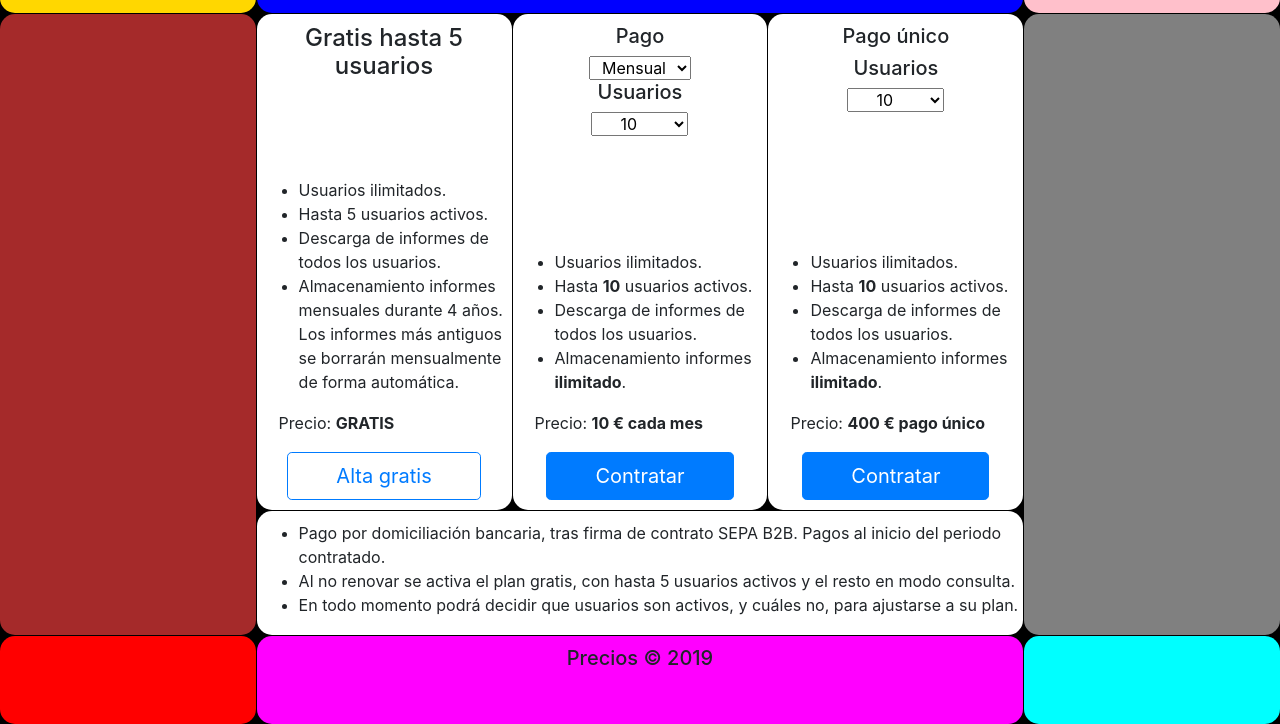
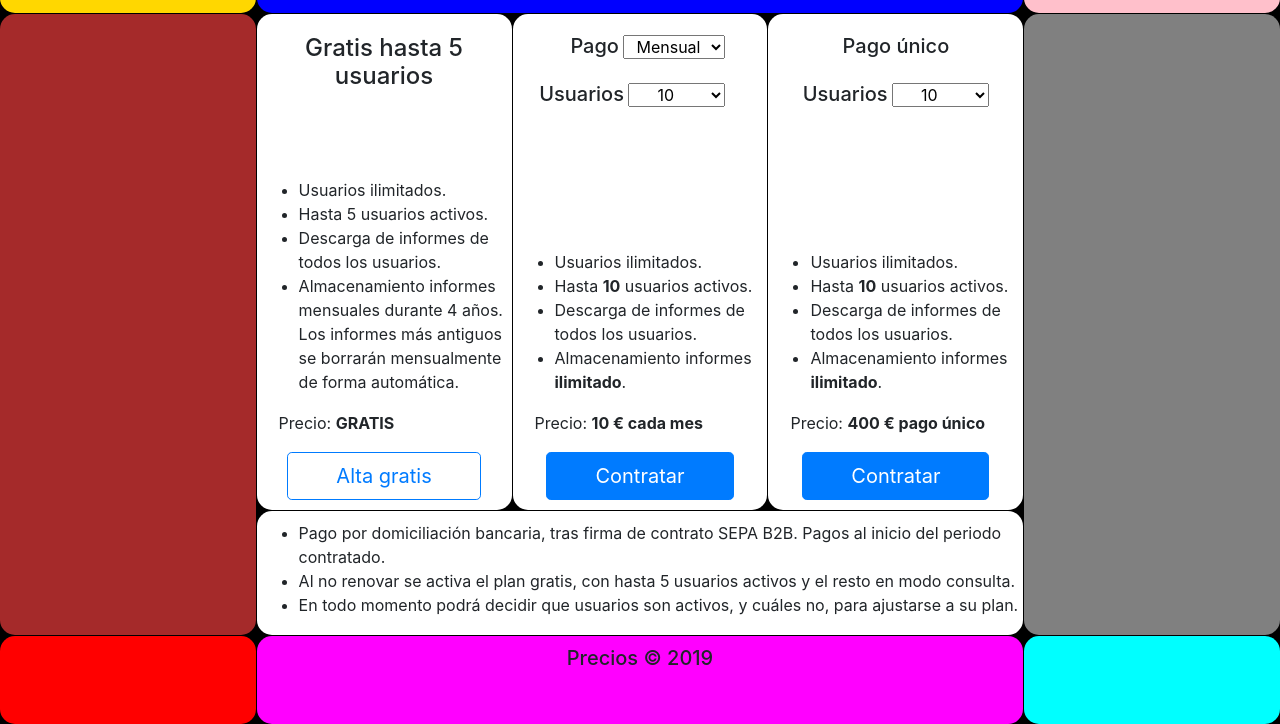
Before and after one commit to orodriguezl777/precios, a plain HTML site: page index.html in a window 1280 px wide. Shown: the part 76-800 px from the top of the page. Drawn offline with nearby package versions, Linux system fonts and the light colour scheme.

Commit message:
Versión 1.2: Cálculo precios (listas desplegables colocadas)

```diff
--- a/css/main.css
+++ b/css/main.css
@@ -57,8 +57,18 @@ body{
   grid-gap: 1px;
 }
 
+.box51, .box61, .box71{
+  margin-bottom: 0px;
+  padding-top: 10px;
+}
+
 .box51, .box54, .box61, .box64, .box71, .box74{
   text-align: center;
+}
+
+.box61{
+  text-align: right;
+  padding-right: 40px;
 }
 
 .box53, .box63, .box73{
@@ -88,6 +98,10 @@ body{
   text-align: left;
 }
 
+form{
+  text-align: right;
+}
+
 .button{
   text-align: center;
   padding-left: 20px;
--- a/index.html
+++ b/index.html
@@ -53,8 +53,9 @@
         <div class="box6">
 
           <div class="box61">
-            <form id="form1" name="form1" action="" method="post">
-              <p id="title2"></p>
+            <div class="form-group">
+              <label style="display:inline-block;" id="title2"></label>
+              <form style="display:inline-block;" id="form1" name="form1" action="" method="post">
                 <select id="periode1" class="px-2" name="periode1">
                   <script type="text/javascript">
                     document.write("<option>Mensual</option>")
@@ -62,7 +63,11 @@
                     document.write("<option>Bianual</option>")
                   </script>
                 </select>
-              <p id="subtitle2"></p>
+              </form>
+            </div>
+            <div class="form-group">
+              <label style="display:inline-block;"  id="subtitle2"></label>
+              <form style="display:inline-block;" id="form2" name="form2" action="" method="post">
                 <select id="users1" class="px-4" name="users1">
                   <script type="text/javascript">
                     for(x=10; x<110; x=x+10){
@@ -72,9 +77,10 @@
                 </select>
               </form>
             </div>
+          </div>
 
           <div class="box62">
-            <p id="textPrice2"></p>
+            <p id="textPrice2" name="textPrice2"></p>
           </div>
 
           <div class="box63">
@@ -89,9 +95,12 @@
         <div class="box7">
 
           <div class="box71">
-            <form id="form2" name="form2" action="" method="post">
-              <p id="title3"></p>
-              <p id="subtitle3"></p>
+            <div class="form-group">
+              <label id="title3"></label>
+            </div>
+            <div class="form-group">
+              <label style="display:inline-block;" id="subtitle3"></label>
+              <form style="display:inline-block;" id="form3" name="form3" action="" method="post">
                 <select id="users2" class="px-4" name="users2">
                   <script type="text/javascript">
                     for(x=10; x<110; x=x+10){
@@ -101,9 +110,10 @@
                 </select>
               </form>
             </div>
+          </div>
 
           <div class="box72">
-            <p id="textPrice3"></p>
+            <p id="textPrice3" name="textPrice3"></p>
           </div>
 
           <div class="box73">
--- a/js/main.js
+++ b/js/main.js
@@ -25,9 +25,9 @@ $(document).ready(function(){
   var $textUsers3 = $textUsers1;
   var $textLimit = "ilimitado";
   var $title1 = "<h4>Gratis hasta "+ $textUsers1 + " usuarios</h4>";
-  var $title2 = "<h5>Pago</h5>";
-  var $subtitle2 = "<h5>Usuarios</h5>";
-  var $title3 = "<h5>Pago único</h5>";
+  var $title2 = "<h5 style=\'display:inline-block;\'>Pago</h5>";
+  var $subtitle2 = "<h5 style=\'display:inline-block;\'>Usuarios</h5>";
+  var $title3 = "<h5 style=\'display:inline-block;\'>Pago único</h5>";
   var $textli1 = "<li>Usuarios ilimitados.</li>";
   var $textli20 = "<li>Hasta 5 usuarios activos.</li>";
   var $textli21 = "<li>Hasta "+ $textUsers2 +" usuarios activos.</li>";
@@ -52,11 +52,11 @@ $(document).ready(function(){
           $textPeriode1 = " cada dos años";
         }
 
-        $total2 = Math.round($price1 * parseInt(form1.users1.value), 0);
-        $total3 = Math.round(($price2/10) * parseInt(form2.users2.value), 0);
+        $total2 = Math.round($price1 * parseInt(form2.users1.value), 0);
+        $total3 = Math.round(($price2/10) * parseInt(form3.users2.value), 0);
 
-        $textli21 = "<li>Hasta "+ form1.users1.value.bold() +" usuarios activos.</li>";
-        $textli22 = "<li>Hasta "+ form2.users2.value.bold() +" usuarios activos.</li>";
+        $textli21 = "<li>Hasta "+ form2.users1.value.bold() +" usuarios activos.</li>";
+        $textli22 = "<li>Hasta "+ form3.users2.value.bold() +" usuarios activos.</li>";
 
         $("#textPrice2").replaceWith("<ul>" + $textli1 + $textli21 + $textli3 + $textli5 + "</ul>");
         $("#textPrice3").replaceWith("<ul>" + $textli1 + $textli22 + $textli3 + $textli5 + "</ul>");
```
Lines whose indentation alone changed are shown as unchanged.
